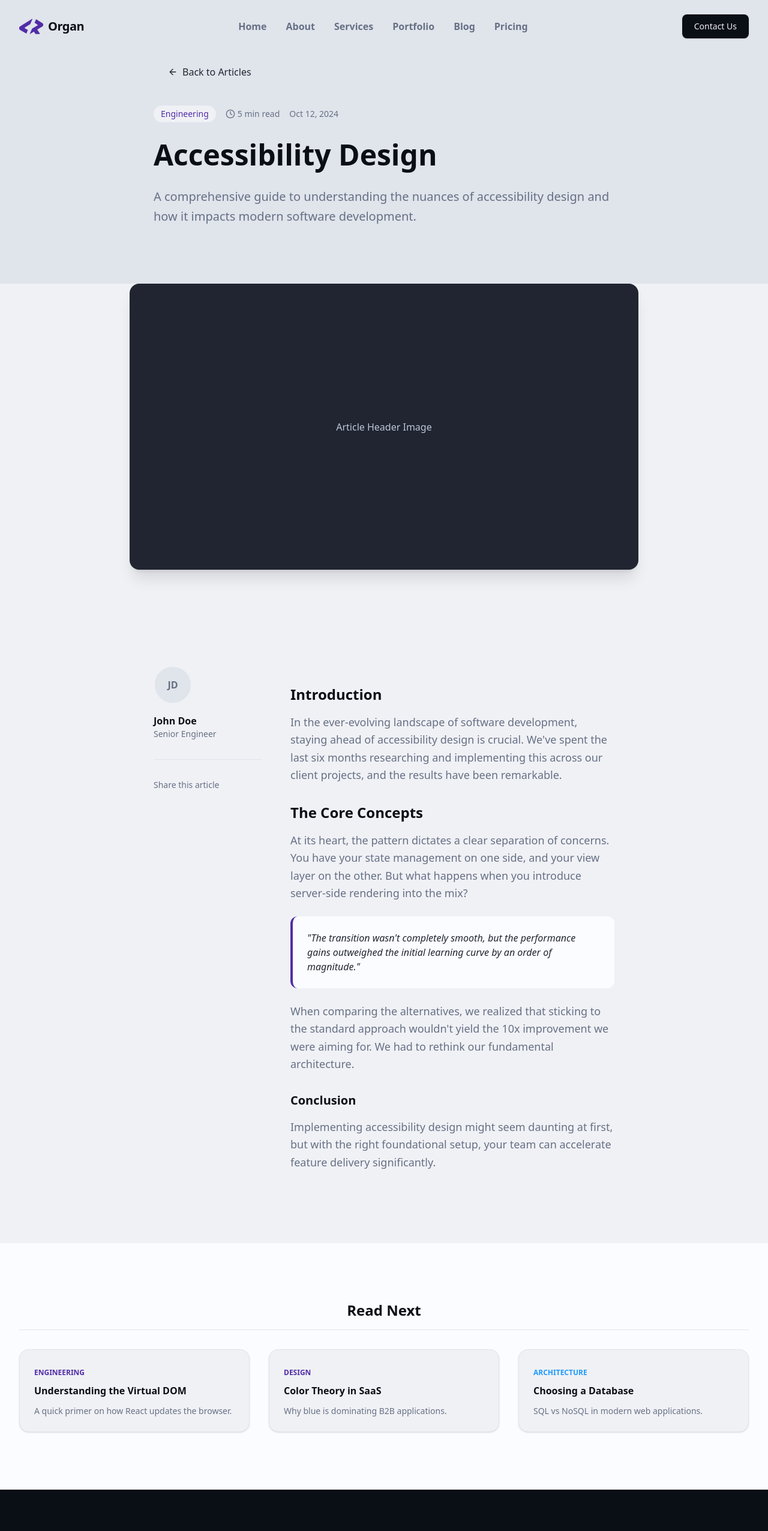
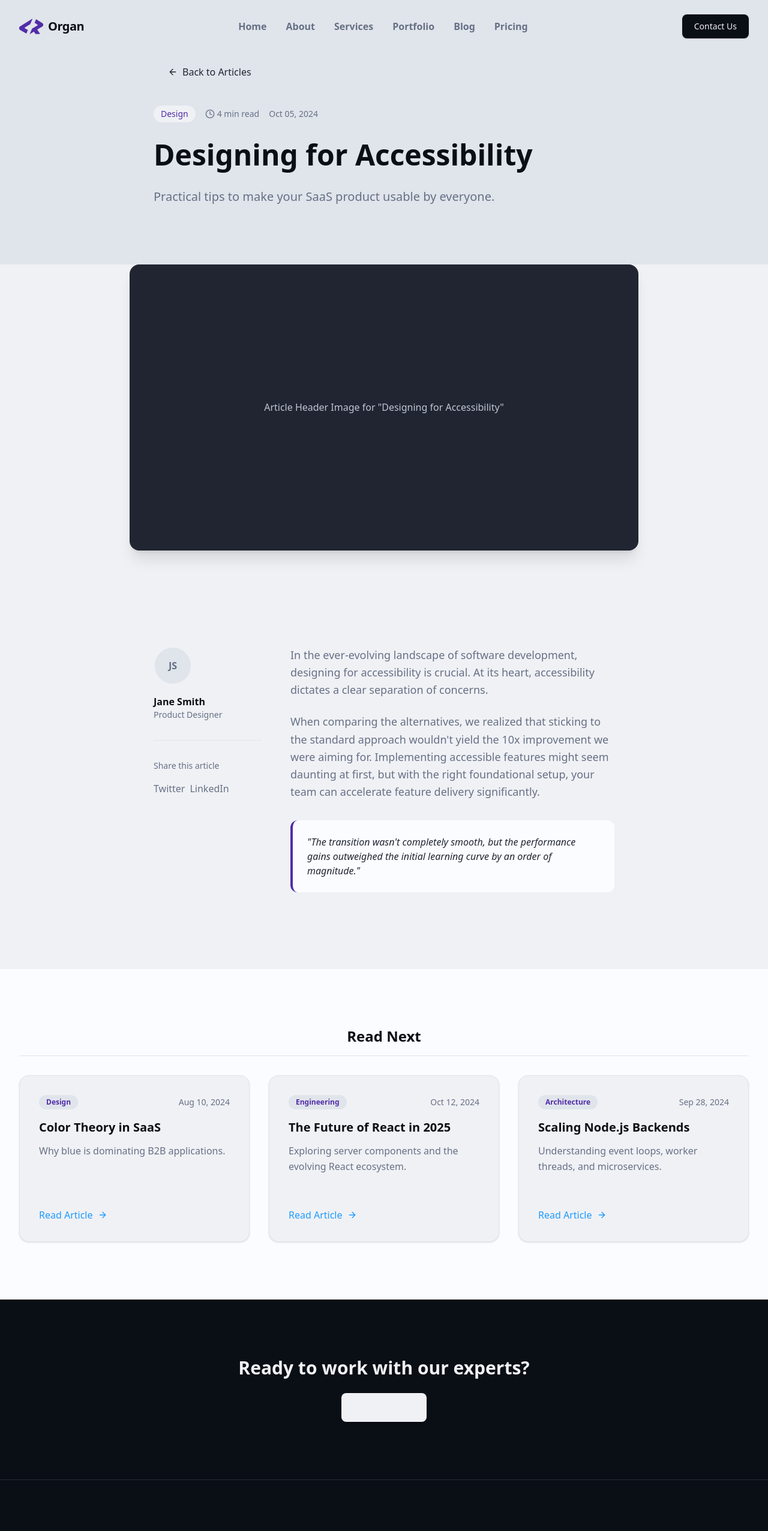
Before and after one commit to Muhtadi23/organization, a Next.js app: page /blog/accessibility-design in a window 1280 px wide. Shown: the top 2553 px of the page at 60% size. Built offline with nearby package versions, Linux system fonts and the light colour scheme.

Commit message:
issue fixed

```diff
--- a/src/app/blog/[id]/page.jsx
+++ b/src/app/blog/[id]/page.jsx
@@ -1,12 +1,41 @@
 import React from 'react';
+import { notFound } from 'next/navigation';
 import SectionWrapper from '@/components/ui/SectionWrapper';
 import Button from '@/components/ui/Button';
-import { ArrowLeft, Clock, User } from 'lucide-react';
+import { BlogCard } from '@/components/ui/Card';
+import { blogPosts, featuredPost } from '@/data/blog';
+import { ArrowLeft, Clock } from 'lucide-react';
+
+export async function generateStaticParams() {
+  const allPosts = [...blogPosts, featuredPost];
+  const uniqueSlugs = Array.from(new Set(allPosts.map(p => p.slug)));
+  return uniqueSlugs.map((slug) => ({
+    id: slug,
+  }));
+}
 
 export default async function BlogDetails({ params }) {
   const { id } = await params;
 
-  const articleName = id.split('-').map(word => word.charAt(0).toUpperCase() + word.slice(1)).join(' ');
+  let post = blogPosts.find(p => p.slug === id);
+  if (!post && featuredPost.slug === id) {
+    post = featuredPost;
+  }
+
+  if (!post) {
+    notFound();
+  }
+
+  const relatedPosts = blogPosts
+    .filter(p => p.category === post.category && p.slug !== post.slug)
+    .slice(0, 3);
+
+  if (relatedPosts.length < 3) {
+    const extraPosts = blogPosts
+      .filter(p => p.slug !== post.slug && !relatedPosts.find(rp => rp.slug === p.slug))
+      .slice(0, 3 - relatedPosts.length);
+    relatedPosts.push(...extraPosts);
+  }
 
   return (
     <div className="flex flex-col min-h-screen bg-white">
@@ -17,21 +46,22 @@ export default async function BlogDetails({ params }) {
             <ArrowLeft size={16} className="mr-2" /> Back to Articles
           </Button>
           <div className="flex items-center gap-4 mb-6 text-sm text-black60 font-medium">
-            <span className="px-3 py-1 bg-white text-purple rounded-full">Engineering</span>
-            <span className="flex items-center"><Clock size={16} className="mr-1" /> 5 min read</span>
-            <span>Oct 12, 2024</span>
+            <span className="px-3 py-1 bg-white text-purple rounded-full">{post.category}</span>
+            <span className="flex items-center"><Clock size={16} className="mr-1" /> {post.readTime || "5 min read"}</span>
+            <span>{post.date}</span>
           </div>
-          <h1 className="text-4xl md:text-5xl font-extrabold text-black mb-6 leading-tight">{articleName}</h1>
+          <h1 className="text-4xl md:text-5xl font-extrabold text-black mb-6 leading-tight">{post.title}</h1>
           <p className="text-xl text-black60 leading-relaxed mb-8">
-            A comprehensive guide to understanding the nuances of {articleName.toLowerCase()} and how it impacts modern software development.
+            {post.excerpt}
           </p>
         </div>
       </SectionWrapper>
 
       <SectionWrapper className="!py-0 -mt-8 relative z-10 w-full px-0 max-w-none">
         <div className="max-w-4xl mx-auto px-4 sm:px-6">
-          <div className="w-full aspect-video bg-black90 rounded-2xl shadow-xl flex items-center justify-center text-white60">
-            Article Header Image
+          <div className="w-full aspect-video bg-black90 rounded-2xl shadow-xl flex items-center justify-center text-white60 overflow-hidden">
+             {/* Note: In a real app, an Image component would go here. */}
+            Article Header Image for &quot;{post.title}&quot;
           </div>
         </div>
       </SectionWrapper>
@@ -41,35 +71,35 @@ export default async function BlogDetails({ params }) {
         <div className="max-w-3xl mx-auto mt-16 flex flex-col items-start lg:flex-row gap-12">
           {/* Author info hidden on mobile, shown on side on desktop */}
           <div className="w-full lg:w-1/4 flex flex-row lg:flex-col items-center lg:items-start gap-4 lg:sticky lg:top-32 border-b lg:border-b-0 border-white80 pb-8 lg:pb-0">
-            <div className="w-16 h-16 bg-white80 rounded-full flex justify-center items-center text-black60 font-bold border-2 border-white">JD</div>
+            <div className="w-16 h-16 bg-white80 rounded-full flex justify-center items-center text-black60 font-bold border-2 border-white">
+              {post.author?.initials || "JD"}
+            </div>
             <div>
-              <p className="font-bold text-black">John Doe</p>
-              <p className="text-sm text-black60">Senior Engineer</p>
+              <p className="font-bold text-black">{post.author?.name || "John Doe"}</p>
+              <p className="text-sm text-black60">{post.author?.role || "Author"}</p>
             </div>
             <div className="hidden lg:flex w-full h-[1px] bg-white80 my-4" />
             <div className="hidden lg:block text-sm text-black60">Share this article</div>
-            {/* Social sharing placeholders */}
+            <div className="hidden lg:flex gap-2 text-black60">
+              <span className="cursor-pointer hover:text-purple transition-colors">Twitter</span>
+              <span className="cursor-pointer hover:text-purple transition-colors">LinkedIn</span>
+            </div>
           </div>
 
           <article className="w-full lg:w-3/4 prose prose-lg prose-headings:text-black prose-p:text-black60 max-w-none">
-            <h2 className="text-2xl font-bold text-black mb-4 mt-8">Introduction</h2>
-            <p className="text-lg leading-relaxed text-black60 mb-6">
-              In the ever-evolving landscape of software development, staying ahead of {articleName.toLowerCase()} is crucial. We&apos;ve spent the last six months researching and implementing this across our client projects, and the results have been remarkable.
-            </p>
-            <h2 className="text-2xl font-bold text-black mb-4 mt-8">The Core Concepts</h2>
-            <p className="text-lg leading-relaxed text-black60 mb-6">
-              At its heart, the pattern dictates a clear separation of concerns. You have your state management on one side, and your view layer on the other. But what happens when you introduce server-side rendering into the mix?
-            </p>
-            <div className="bg-[#fbfcff] p-6 rounded-xl border-l-4 border-purple mb-6 text-black90 italic font-medium">
+            {post.content ? (
+              post.content.split("\n\n").map((paragraph, idx) => (
+                <p key={idx} className="text-lg leading-relaxed text-black60 mb-6">
+                  {paragraph}
+                </p>
+              ))
+            ) : (
+              <p className="text-lg leading-relaxed text-black60 mb-6">Content goes here.</p>
+            )}
+
+            <div className="bg-[#fbfcff] p-6 rounded-xl border-l-4 border-purple my-8 text-black90 italic font-medium">
               &quot;The transition wasn&apos;t completely smooth, but the performance gains outweighed the initial learning curve by an order of magnitude.&quot;
             </div>
-            <p className="text-lg leading-relaxed text-black60 mb-6">
-              When comparing the alternatives, we realized that sticking to the standard approach wouldn&apos;t yield the 10x improvement we were aiming for. We had to rethink our fundamental architecture.
-            </p>
-            <h3 className="text-xl font-bold text-black mb-4 mt-8">Conclusion</h3>
-            <p className="text-lg leading-relaxed text-black60 mb-6">
-              Implementing {articleName.toLowerCase()} might seem daunting at first, but with the right foundational setup, your team can accelerate feature delivery significantly.
-            </p>
           </article>
         </div>
       </SectionWrapper>
@@ -78,22 +108,16 @@ export default async function BlogDetails({ params }) {
       <SectionWrapper bg="bg-[#fbfcff]">
         <h3 className="text-2xl font-bold text-black mb-8 border-b border-white80 pb-4 text-center">Read Next</h3>
         <div className="grid grid-cols-1 md:grid-cols-2 lg:grid-cols-3 gap-8">
-          {/* Assuming you have access to the BlogCard component via import. In a real scenario, you'd map related posts. */}
-          <div className="bg-white p-6 rounded-2xl border border-white80 shadow-sm hover:shadow-md transition-shadow">
-            <span className="text-xs font-bold text-purple uppercase">Engineering</span>
-            <h4 className="font-bold text-black mt-2 mb-3">Understanding the Virtual DOM</h4>
-            <p className="text-sm text-black60">A quick primer on how React updates the browser.</p>
-          </div>
-          <div className="bg-white p-6 rounded-2xl border border-white80 shadow-sm hover:shadow-md transition-shadow">
-            <span className="text-xs font-bold text-purple uppercase">Design</span>
-            <h4 className="font-bold text-black mt-2 mb-3">Color Theory in SaaS</h4>
-            <p className="text-sm text-black60">Why blue is dominating B2B applications.</p>
-          </div>
-          <div className="bg-white p-6 rounded-2xl border border-white80 shadow-sm hover:shadow-md transition-shadow hidden lg:block">
-            <span className="text-xs font-bold text-skyBlue uppercase">Architecture</span>
-            <h4 className="font-bold text-black mt-2 mb-3">Choosing a Database</h4>
-            <p className="text-sm text-black60">SQL vs NoSQL in modern web applications.</p>
-          </div>
+          {relatedPosts.map((rp, idx) => (
+            <BlogCard
+              key={idx}
+              title={rp.title}
+              excerpt={rp.excerpt}
+              date={rp.date}
+              category={rp.category}
+              href={`/blog/${rp.slug}`}
+            />
+          ))}
         </div>
       </SectionWrapper>
 
--- a/src/app/portfolio/[id]/page.jsx
+++ b/src/app/portfolio/[id]/page.jsx
@@ -5,6 +5,7 @@ import Image from 'next/image';
 import SectionWrapper from '@/components/ui/SectionWrapper';
 import Button from '@/components/ui/Button';
 import { ArrowLeft, CheckCircle2 } from 'lucide-react';
+import Link from 'next/link';
 
 export default function ProjectDetails({ params }) {
   const { id: slug } = use(params);
@@ -15,110 +16,107 @@ export default function ProjectDetails({ params }) {
       title: "Jsb.Online",
       category: "Web Application",
       client: "Valvoline",
-      year: "2024",
+      live: "https://japansolar-valvoline-62ce2c.ingress-haven.ewp.live/",
+      year: "2026",
       role: "End-to-end Development",
       heroImage: "/valvoline.png",
-      overview: "We built a modern, high-performance web platform for Jsb.Online that significantly improved user experience and operational efficiency.",
-      challenge: "The existing platform struggled with slow loading times, poor mobile experience, and limited scalability during peak seasons.",
-      solution: "We redesigned and rebuilt the entire platform using Next.js and a modern tech stack, focusing on performance, SEO, and seamless user flows.",
+      overview:
+        "We built a modern, high-performance web platform for Jsb.Online, significantly improving user experience and operational efficiency.",
+      challenge:
+        "The existing platform suffered from slow loading times, poor mobile responsiveness, and limited scalability during peak traffic.",
+      solution:
+        "We redesigned and rebuilt the platform using Next.js and a modern stack, focusing on performance, SEO, and seamless user journeys.",
       results: [
         "60% faster page load times",
         "3.2x increase in mobile conversions",
         "95% user satisfaction score",
-        "SEO ranking improved dramatically"
+        "Significant improvement in SEO rankings"
       ],
-      techStack: ["Next.js", "React", "Tailwind CSS", "Node.js", "PostgreSQL", "Vercel"]
+      techStack: [
+        "Next.js",
+        "React",
+        "Tailwind CSS",
+        "Node.js",
+        "PostgreSQL",
+        "Vercel"
+      ]
+    },
+
+    mahrajan: {
+      title: "Mahrajan Store",
+      category: "Web Application",
+      client: "Mahrajan Store",
+      live: "https://mahrajan.store/",
+      year: "2026",
+      role: "WordPress Development",
+      heroImage: "/mahrajan.png",
+      overview:
+        "A modern and fully functional e-commerce platform built for Mahrajan Store, focused on performance and user experience.",
+      challenge:
+        "The client needed a fast, secure, and scalable online store with smooth checkout and easy inventory management.",
+      solution:
+        "We developed a customized WooCommerce solution with optimized performance, real-time inventory handling, and a streamlined checkout flow.",
+      results: [
+        "40% increase in online sales",
+        "55% reduction in cart abandonment",
+        "Improved mobile shopping experience",
+        "Faster checkout process"
+      ],
+      techStack: ["WordPress", "WooCommerce", "PHP", "MySQL"]
     },
     mahrajan: {
       title: "Mahrajan Store",
       category: "Web Application",
       client: "Mahrajan Store",
-      year: "2025",
-      role: "Full Stack Development",
+      live: "https://mahrajan.store/",
+      year: "2026",
+      role: "WordPress Development",
       heroImage: "/mahrajan.png",
-      overview: "A beautiful and fully functional e-commerce platform built for Mahrajan Store with excellent user experience.",
-      challenge: "Needed a modern online store with fast performance, secure payments, and easy inventory management.",
-      solution: "Developed a custom e-commerce solution with real-time inventory sync and smooth checkout experience.",
+      overview:
+        "A modern and fully functional e-commerce platform built for Mahrajan Store, focused on performance and user experience.",
+      challenge:
+        "The client needed a fast, secure, and scalable online store with smooth checkout and easy inventory management.",
+      solution:
+        "We developed a customized WooCommerce solution with optimized performance, real-time inventory handling, and a streamlined checkout flow.",
       results: [
         "40% increase in online sales",
-        "Reduced cart abandonment by 55%",
-        "Integrated multiple payment gateways",
-        "Mobile-first responsive design"
+        "55% reduction in cart abandonment",
+        "Improved mobile shopping experience",
+        "Faster checkout process"
       ],
-      techStack: ["Next.js", "React", "Stripe", "Sanity CMS", "Tailwind CSS", "Vercel"]
+      techStack: ["WordPress", "WooCommerce", "PHP", "MySQL"]
     },
-    ecommerce: {
-      title: "E-commerce Redesign",
+
+    school: {
+      title: "School Management System",
       category: "UI/UX Design",
-      client: "Fashion Retailer",
+      client: "Mirpur Bangla School",
+      live: "https://school-dashboaord-ui.vercel.app/admin/",
       year: "2024",
       role: "UI/UX Design & Prototyping",
-      heroImage: "/ecommerce-redesign.jpg",
-      overview: "Complete redesign of an outdated e-commerce platform focusing on modern aesthetics and improved conversion rates.",
-      challenge: "Old design was causing high bounce rates and poor user trust.",
-      solution: "Conducted extensive user research and created a fresh, conversion-focused design system.",
+      heroImage: "/school.png",
+      overview:
+        "A complete UI/UX design for a school management system focused on simplicity, usability, and modern design standards.",
+      challenge:
+        "The system needed to handle complex workflows while remaining intuitive and user-friendly for administrators, teachers, and students.",
+      solution:
+        "We designed a clean, structured interface with clear navigation, improving usability and reducing system complexity.",
       results: [
-        "Conversion rate increased by 68%",
-        "Bounce rate reduced by 42%",
-        "Modern, trustworthy visual identity",
-        "Improved accessibility score"
+        "Improved user navigation and workflow clarity",
+        "Reduced learning curve for new users",
+        "Modern and responsive UI design",
+        "Scalable design system for future development"
       ],
-      techStack: ["Figma", "Webflow", "Framer", "User Testing"]
-    },
-    "saas-analytics": {
-      title: "SaaS Analytics Tool",
-      category: "Web Application",
-      client: "Startup SaaS",
-      year: "2025",
-      role: "End-to-end Development",
-      heroImage: "/saas-analytics.jpg",
-      overview: "A powerful analytics dashboard for SaaS companies to track key metrics and user behavior.",
-      challenge: "Client needed a clean, fast, and insightful analytics interface.",
-      solution: "Built a responsive dashboard with real-time data visualization and customizable reports.",
-      results: [
-        "Real-time data processing",
-        "Beautiful interactive charts",
-        "Role-based access control",
-        "High user adoption rate"
-      ],
-      techStack: ["Next.js", "Recharts", "Tailwind CSS", "Supabase", "TypeScript"]
-    },
-    "real-estate": {
-      title: "Real Estate App",
-      category: "Mobile App",
-      client: "Property Group",
-      year: "2024",
-      role: "Mobile App Development",
-      heroImage: "/real-estate-app.jpg",
-      overview: "A modern real estate mobile application for browsing properties, virtual tours, and connecting with agents.",
-      challenge: "Needed an intuitive mobile experience for property discovery.",
-      solution: "Built a cross-platform mobile app with React Native featuring advanced search and AR preview.",
-      results: [
-        "50,000+ downloads in first 3 months",
-        "Excellent app store ratings",
-        "Integrated payment & booking system"
-      ],
-      techStack: ["React Native", "Expo", "Firebase", "Google Maps API"]
-    },
-    logistics: {
-      title: "Logistics Portal",
-      category: "Enterprise Tech",
-      client: "Global Logistics Co.",
-      year: "2025",
-      role: "Enterprise Solution",
-      heroImage: "/logistics-portal.jpg",
-      overview: "Enterprise-grade logistics management portal with real-time tracking and advanced analytics.",
-      challenge: "Complex operations required a unified, scalable digital solution.",
-      solution: "Developed a comprehensive portal connecting drivers, warehouses, and clients in real-time.",
-      results: [
-        "40% reduction in operational costs",
-        "Real-time shipment visibility",
-        "Automated reporting system"
-      ],
-      techStack: ["Next.js", "TypeScript", "NestJS", "PostgreSQL", "Redis", "AWS"]
+      techStack: [
+        "Figma",
+        "Next.js",
+        "React",
+        "Tailwind CSS",
+        "Zod",
+        "Framer Motion"
+      ]
     }
   };
-
   const project = projects[slug];
 
   // Handle 404 if project doesn't exist
@@ -172,7 +170,12 @@ export default function ProjectDetails({ params }) {
       {/* Hero Image / Screenshot */}
       <SectionWrapper className="!py-0 -mt-12 relative z-10 px-0 max-w-none">
         <div className="max-w-6xl mx-auto px-4 sm:px-6">
-          <div className="relative aspect-video bg-zinc-900 rounded-3xl overflow-hidden shadow-2xl border-8 border-white">
+          <Link
+            href={project.live}
+            target="_blank"
+            rel="noopener noreferrer"
+            className="relative aspect-video bg-zinc-900 rounded-3xl overflow-hidden shadow-2xl border-8 border-white block"
+          >
             <Image
               src={project.heroImage}
               alt={project.title}
@@ -180,7 +183,7 @@ export default function ProjectDetails({ params }) {
               className="object-cover"
               priority
             />
-          </div>
+          </Link>
         </div>
       </SectionWrapper>
 
@@ -251,6 +254,6 @@ export default function ProjectDetails({ params }) {
           Start a Conversation
         </Button>
       </SectionWrapper>
-    </div>
+    </div >
   );
 }
--- a/src/app/portfolio/page.jsx
+++ b/src/app/portfolio/page.jsx
@@ -20,29 +20,11 @@ export default function Portfolio() {
       img: "/mahrajan.png",
     },
     {
-      title: "E-commerce Redesign",
+      title: "School Management System",
       category: "UI/UX Design",
-      slug: "ecommerce",
-      img: "/ecommerce-redesign.jpg", // Add proper image path
-    },
-    {
-      title: "SaaS Analytics Tool",
-      category: "Web Application",
-      slug: "saas-analytics",
-      img: "/saas-analytics.jpg",
-    },
-    {
-      title: "Real Estate App",
-      category: "Mobile App",
-      slug: "real-estate",
-      img: "/real-estate-app.jpg",
-    },
-    {
-      title: "Logistics Portal",
-      category: "Enterprise Tech",
-      slug: "logistics",
-      img: "/logistics-portal.jpg",
-    },
+      slug: "school",
+      img: "/school.png",
+    }
   ];
 
   const categories = ["All", "Web Application", "UI/UX Design", "Mobile App", "Enterprise Tech"];
--- a/src/components/ui/Button.jsx
+++ b/src/components/ui/Button.jsx
@@ -5,8 +5,8 @@ const Button = ({ children, href, variant = 'primary', className = '', ...props
   const baseStyles = "inline-flex items-center justify-center px-6 py-3 rounded-lg font-medium transition-all duration-300 ease-in-out focus:outline-none focus:ring-2 focus:ring-offset-2";
 
   const variants = {
-    primary: "bg-purple text-white hover:opacity-90 shadow-md hover:shadow-lg focus:ring-purple",
-    secondary: "bg-skyBlue text-white hover:opacity-90 shadow-md hover:shadow-lg focus:ring-skyBlue",
+    primary: "bg-purple text-white hover:bg-white hover:text-black shadow-md hover:shadow-lg focus:ring-purple",
+    secondary: "bg-skyBlue text-white hover:bg-white hover:text-black shadow-md hover:shadow-lg focus:ring-skyBlue",
     outline: "border-2 border-black90 text-black90 hover:bg-black90 hover:text-white focus:ring-black90",
     ghost: "text-black90 hover:bg-white80 hover:text-black focus:ring-white80"
   };
```
Also changed, not shown: src/app/page.jsx (+5 -4 lines), public/school.png (added).
